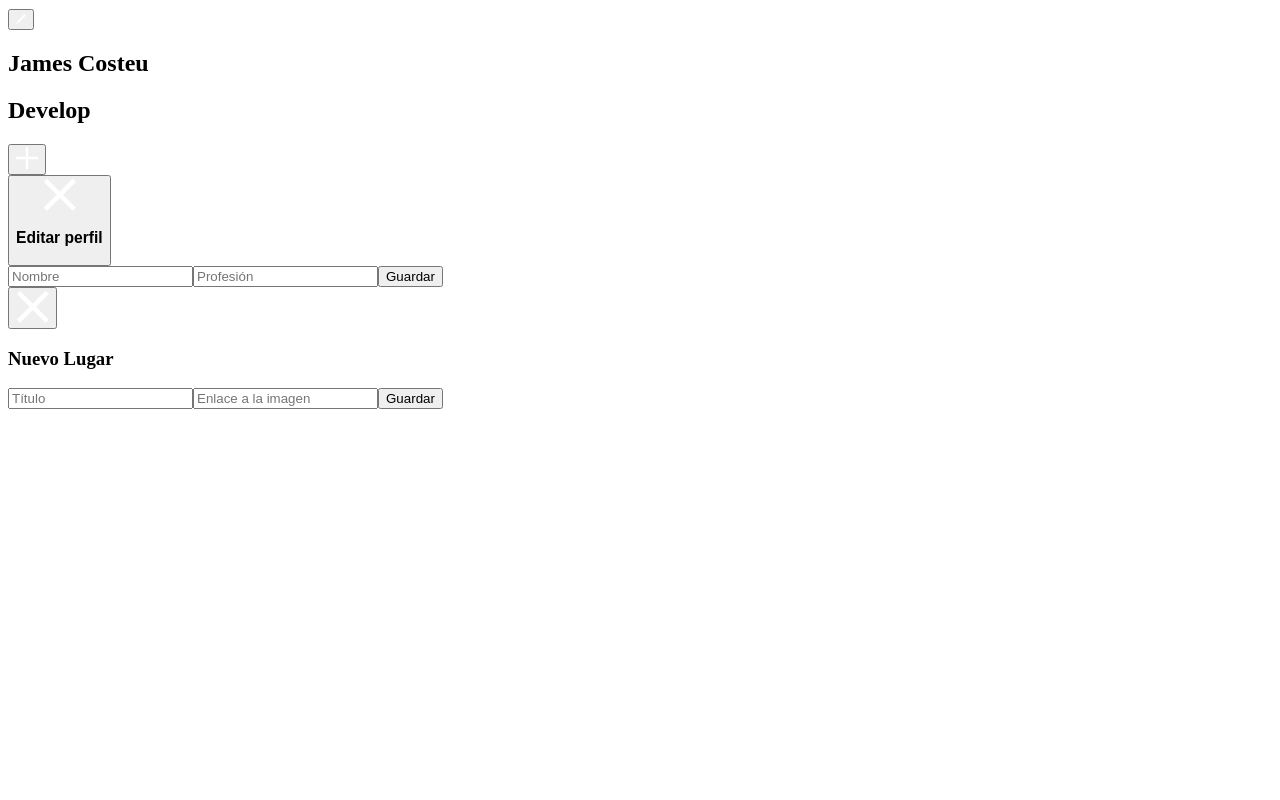
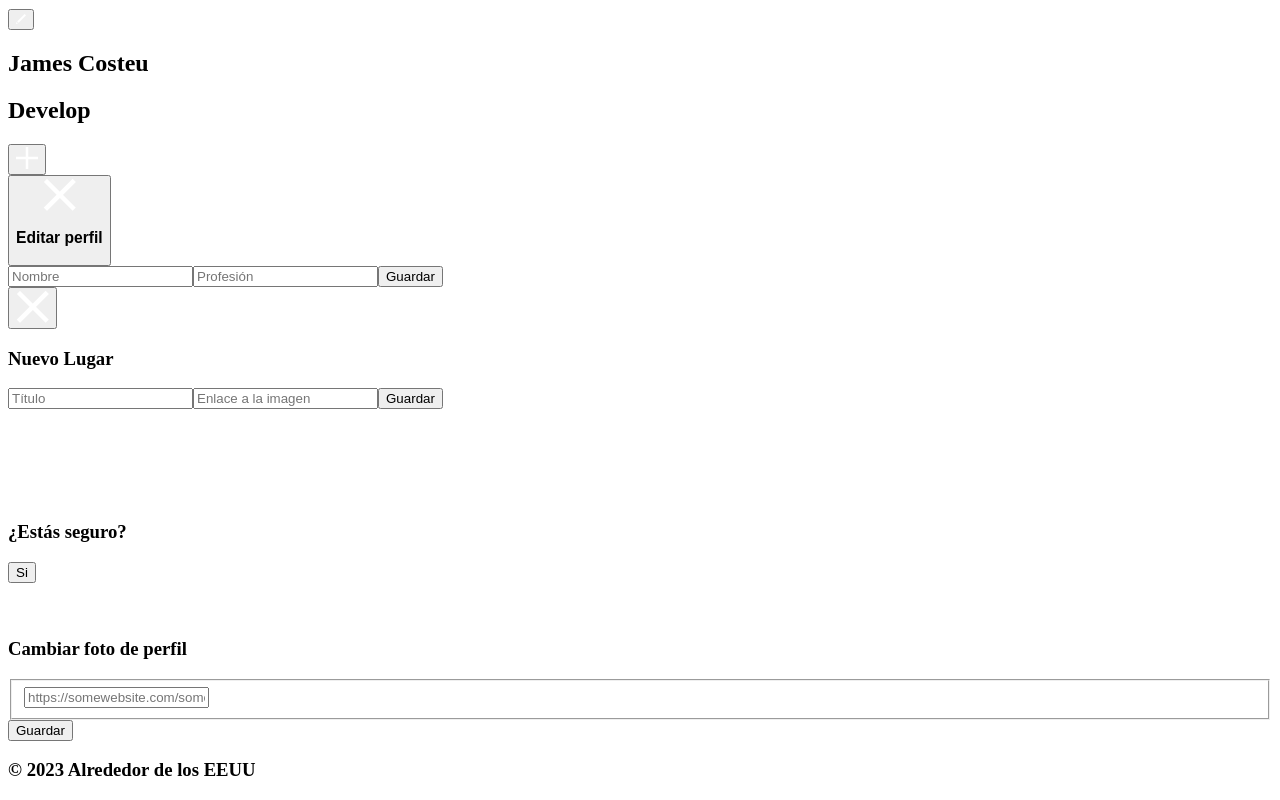
Before and after one commit to SoyIsabelMM/web_project_around_auth, a React (Create React App) app: page / in a window 1280 px wide. Shown: the part 298-1098 px from the top of the page. Before the commit the page ends 800 px from the top, so only its background shows below. Built offline with nearby package versions, Linux system fonts and the light colour scheme.

Commit message:
feat: Crear los componentes Footer, Modal y Template y añadirlos al Main

```diff
--- a/src/App.js
+++ b/src/App.js
@@ -1,12 +1,14 @@
 import React from "react";
 import Header from "./Header";
 import Main from "./Main";
+import Footer from "./Footer";
 
 function App() {
   return (
     <div className="page">
       <Header />
       <Main />
+      <Footer />
     </div>
   );
 }
--- /dev/null
+++ b/src/Footer.jsx
@@ -0,0 +1,11 @@
+import React from "react";
+
+function Footer() {
+  return (
+    <footer className="footer">
+      <h3 className="footer__copyright">© 2023 Alrededor de los EEUU</h3>
+    </footer>
+  );
+}
+
+export default Footer;
--- a/src/Main.jsx
+++ b/src/Main.jsx
@@ -2,6 +2,8 @@ import React from "react";
 import Profile from "./Profile";
 import Elements from "./Elements";
 import Popup from "./Popup";
+import Modal from "./Modal";
+import Template from "./Template";
 
 function Main() {
   return (
@@ -9,6 +11,8 @@ function Main() {
       <Profile />
       <Elements />
       <Popup />
+      <Modal />
+      <Template />
     </main>
   );
 }
--- /dev/null
+++ b/src/Modal.jsx
@@ -0,0 +1,69 @@
+import React from "react";
+import closeIcon from "./images/close-icon.png";
+
+function Modal() {
+  return (
+    <>
+      <section className="modal open">
+        <div className="modal__container">
+          <img
+            className="modal__container-close"
+            src={closeIcon}
+            alt="icon para cerra la
+            imágen"
+          />
+          <img className="modal__image-card" alt="" id="modal" />
+          <h3 className="modal__title-text"></h3>
+        </div>
+      </section>
+
+      <section className="modal-window open">
+        <div className="modal-window__overlay"></div>
+        <div className="modal-window__container open" id="say-yes">
+          <img
+            className="modal-window__btn-close"
+            src={closeIcon}
+            alt="icon para cerra la
+            imágen"
+          />
+          <div className="modal-window__form-delete-card">
+            <h3 className="modal-window__modal-title">¿Estás seguro?</h3>
+            <button className="modal-window__btn-delete" type="submit">
+              Si
+            </button>
+          </div>
+        </div>
+
+        <div className="modal-window__change-image open" id="change-profile">
+          <img
+            className="modal-window__close-change"
+            src={closeIcon}
+            alt="icon para cerra la
+            imágen"
+          />
+
+          <form className="modal-window__form-change-image" noValidate>
+            <h3 className="modal-window__title-change">
+              Cambiar foto de perfil
+            </h3>
+            <fieldset className="modal-window__fiel-change-image">
+              <input
+                type="url"
+                className="modal-window__input-url-change"
+                placeholder="https://somewebsite.com/someimage.jpg"
+                id="url-change"
+                required
+              />
+              <span className="url-change-error"></span>
+            </fieldset>
+            <button className="modal-window__keep-btn" type="submit">
+              Guardar
+            </button>
+          </form>
+        </div>
+      </section>
+    </>
+  );
+}
+
+export default Modal;
--- /dev/null
+++ b/src/Template.jsx
@@ -0,0 +1,31 @@
+import React from "react";
+import iconDelete from "./images/icon-delete.png";
+import btnLike from "./images/btn-like.png";
+
+function Template() {
+  return (
+    <template id="card-template">
+      <div className="elements__card-container">
+        <button className="elements__card-container-btn-delete">
+          <img
+            className="elements__card-container-icon-delete"
+            src={iconDelete}
+            alt="icon eliminar imágen"
+          />
+        </button>
+        <img className="elements__card-container-image" src=" " alt=" " />
+        <div className="elements__card-container-footing">
+          <h3 className="elements__card-container-footing-title"></h3>
+          <img
+            className="elements__card-container-footing-btn"
+            src={btnLike}
+            alt="like inactivo"
+          />
+          <span className="elements__like-counter"></span>
+        </div>
+      </div>
+    </template>
+  );
+}
+
+export default Template;
```
